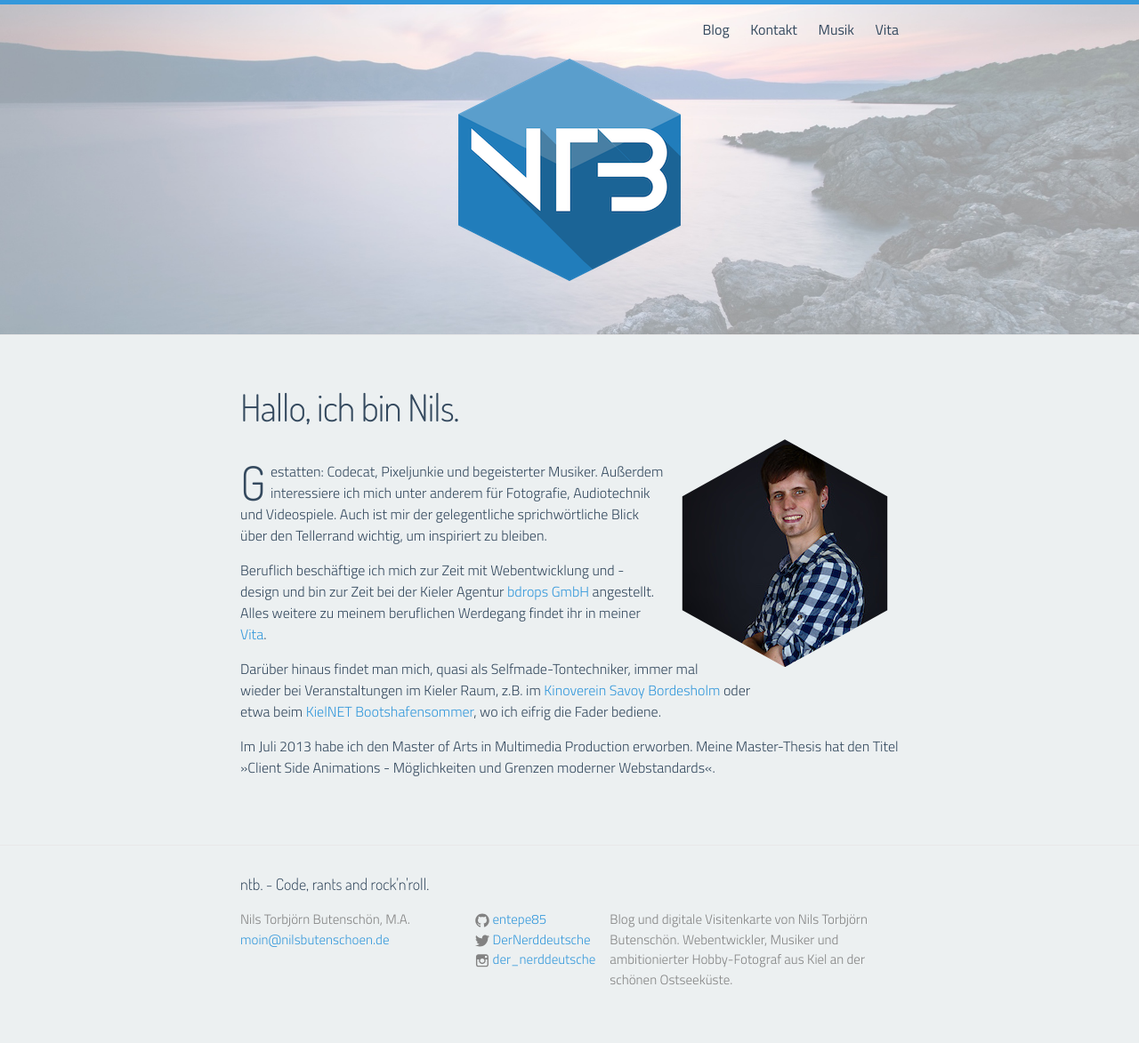
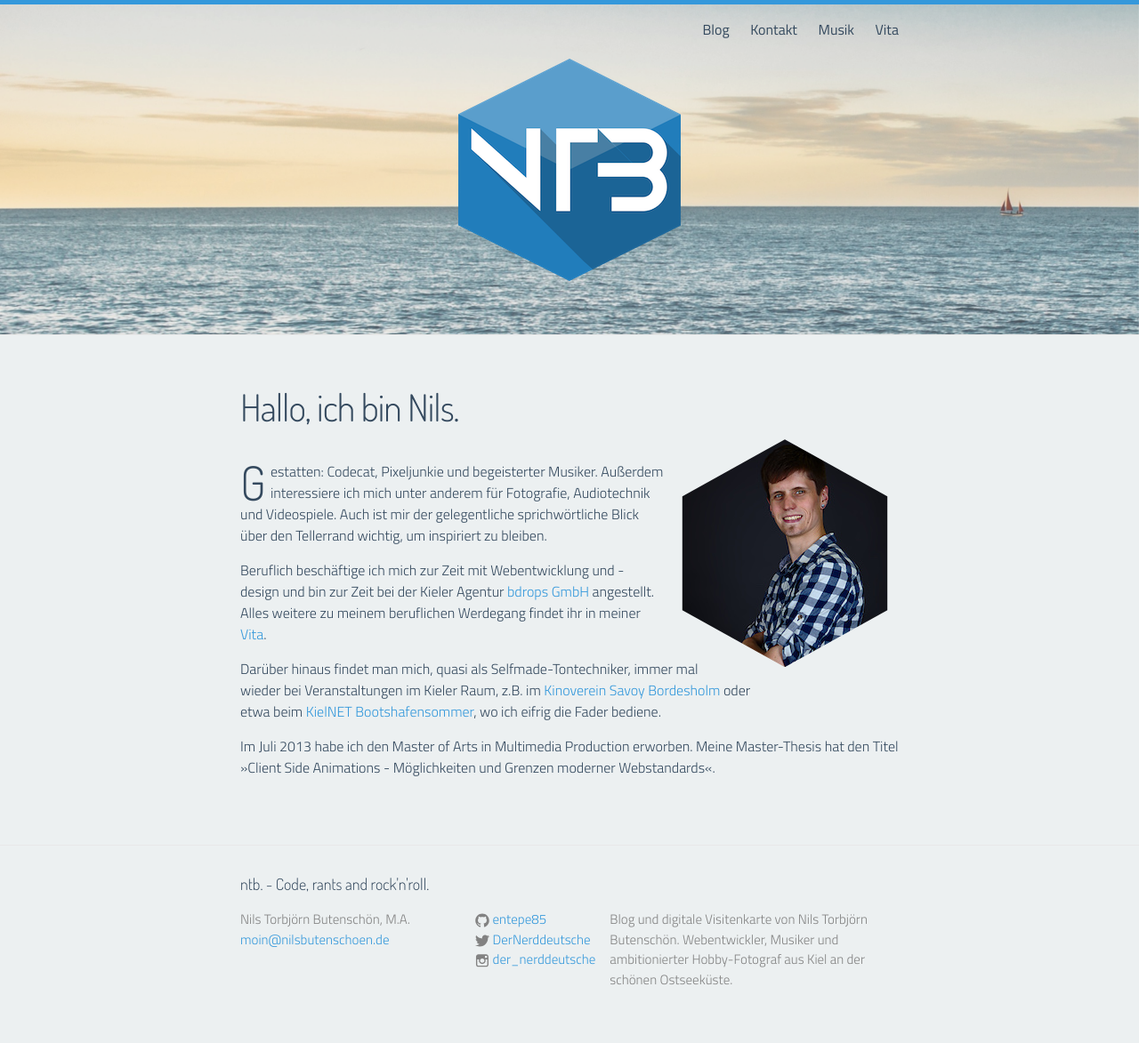
Before and after one commit to entepe85/nilsbutenschoen.de, a Jekyll site: the page built from index.html, in a window 1280 px wide. Shown: the whole page at 89% size. Built offline with Jekyll 4.4.1, drawn with Linux system fonts in a browser that asks for light colours; nearby versions of some CDN libraries.

Commit message:
Change header image.

```diff
--- a/_sass/_layout.scss
+++ b/_sass/_layout.scss
@@ -11,10 +11,11 @@
     position: relative;
     z-index: 10;
     .site-header-background {
-        background: url('#{$base-url}/assets/img/heda.jpg') center center no-repeat;
+        background: url('#{$base-url}/assets/img/header.jpg') center center no-repeat;
         background-size: cover;
         bottom: -2.5vh;
         left: 0;
+        opacity: 0.8;
         position: absolute;
         right: 0;
         top: -2.5vh;
```
Also changed, not shown: assets/img/header.jpg (added).
